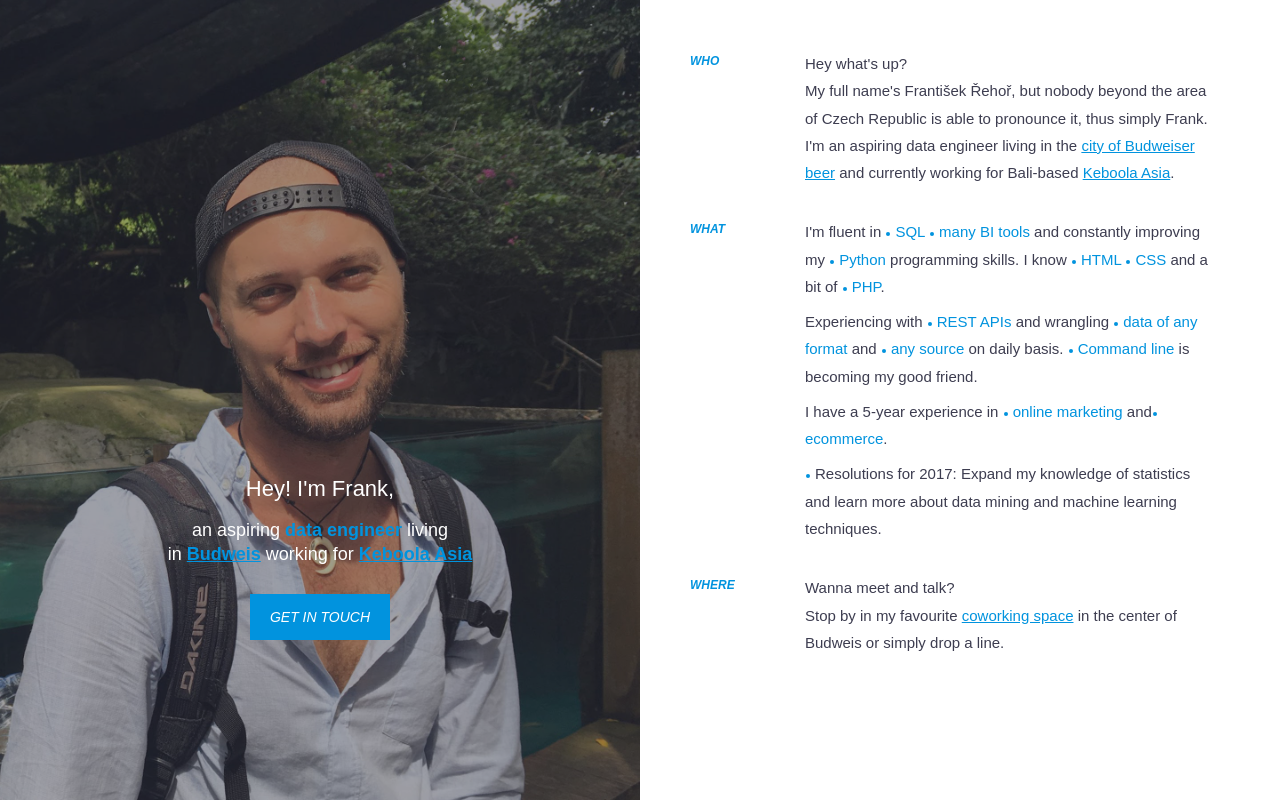
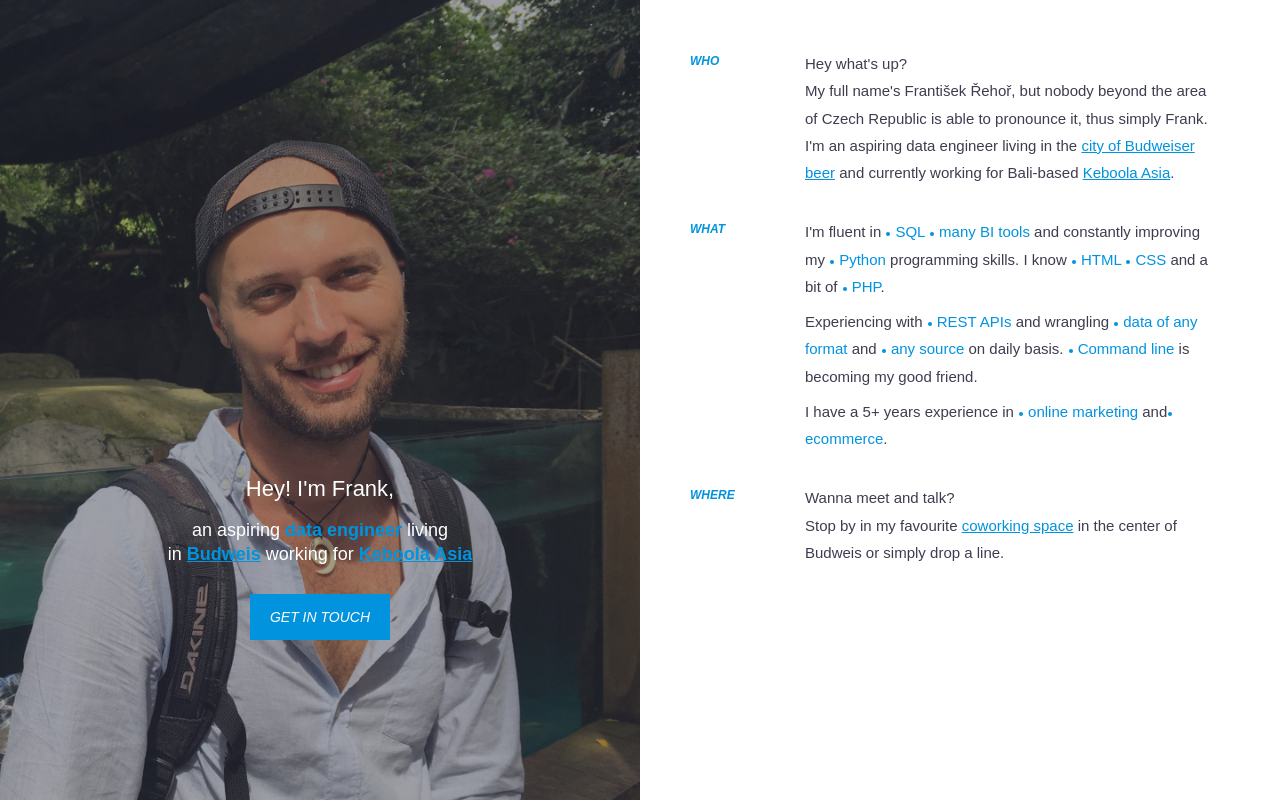
Before and after one commit to frantisekrehor/hi.frantisekrehor.cz, a PHP site: page / in a window 1280 px wide. Run offline with PHP 8.4, Linux system fonts and the light colour scheme; some libraries are stand-ins or nearby versions.

Commit message:
delete resolution

```diff
--- a/index.php
+++ b/index.php
@@ -89,8 +89,8 @@
                                 <p>
                                 Experiencing with <em>REST APIs</em> and wrangling <em>data of any format</em> and <em>any source</em> on daily basis. <em>Command line</em> is becoming my good friend.</p>
 
-                                <p>I have a 5-year experience in <em>online marketing</em> and <em>ecommerce</em>.</p>
-                                <p><em></em>Resolutions for 2017: Expand my knowledge of statistics and learn more about data mining and machine learning techniques.</p>
+                                <p>I have a 5+ years experience in <em>online marketing</em> and <em>ecommerce</em>.</p>
+
 
                             </div>
                         </div>
```
